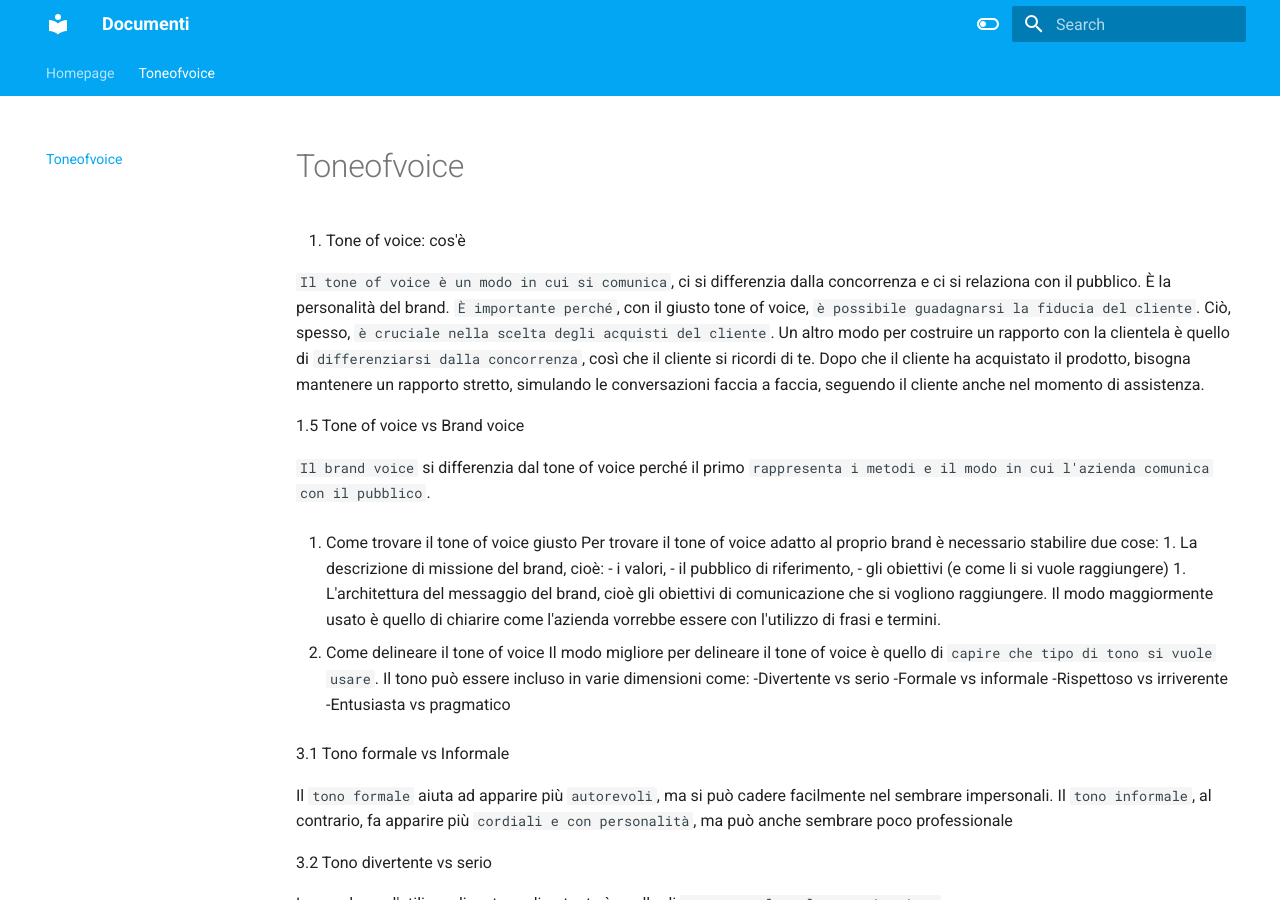
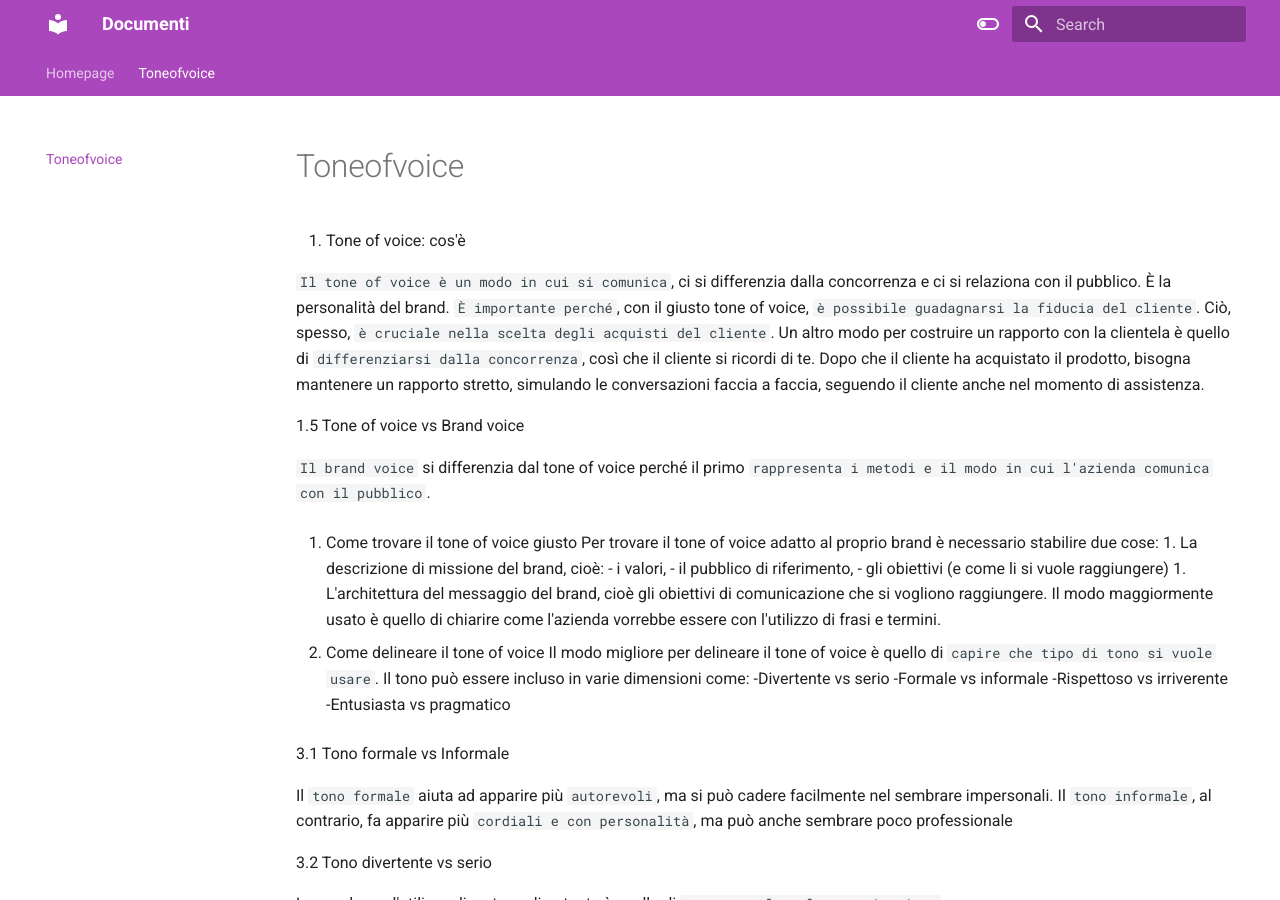
Before and after one commit to sharonburg/esercizio, an MkDocs documentation site: the page built from docs/Toneofvoice.md, in a window 1280 px wide and 900 px high. Built offline with MkDocs 1.6.1 and Material for MkDocs 9.7.7, drawn with Linux system fonts in a browser that asks for light colours.

Commit message:
$Adding initial documentation files

```diff
--- a/mkdocs.yml
+++ b/mkdocs.yml
@@ -17,13 +17,13 @@ theme:
       toggle:
         icon: material/toggle-switch-off-outline
         name: Switch to dark mode
-      primary: light blue
+      primary: purple
       accent: purple
     - scheme: slate
       toggle:
         icon: material/toggle-switch
         name: Switch to light mode
-      primary: light blue
+      primary: purple
       accent: lime
 
 
```
